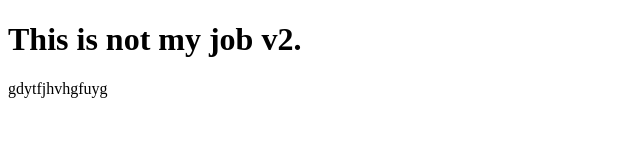
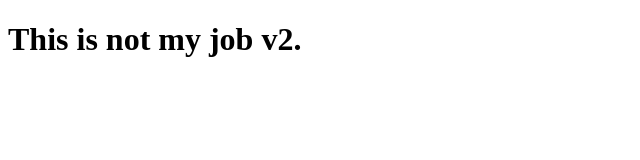
Before and after one commit to VandanaRaghuvanshi/myrepo, a plain HTML site: page index.html in a window 1280 px wide. Shown: the whole page, without its empty margins (0-640 px from the left). Drawn offline with Linux system fonts and the light colour scheme.

Commit message:
Update index.html revert changes

```diff
--- a/index.html
+++ b/index.html
@@ -9,5 +9,3 @@
     <h1>This is not my job v2.</h1>
 </body>
 </html>
-
-gdytfjhvhgfuyg
```
